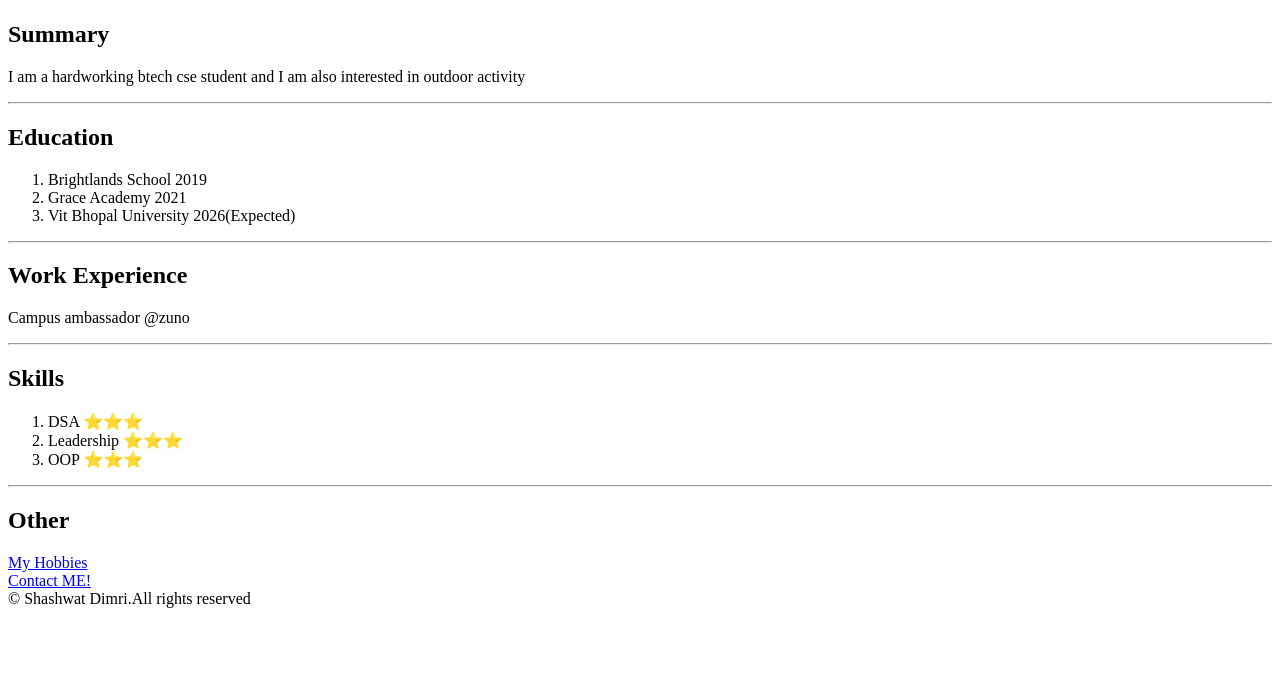
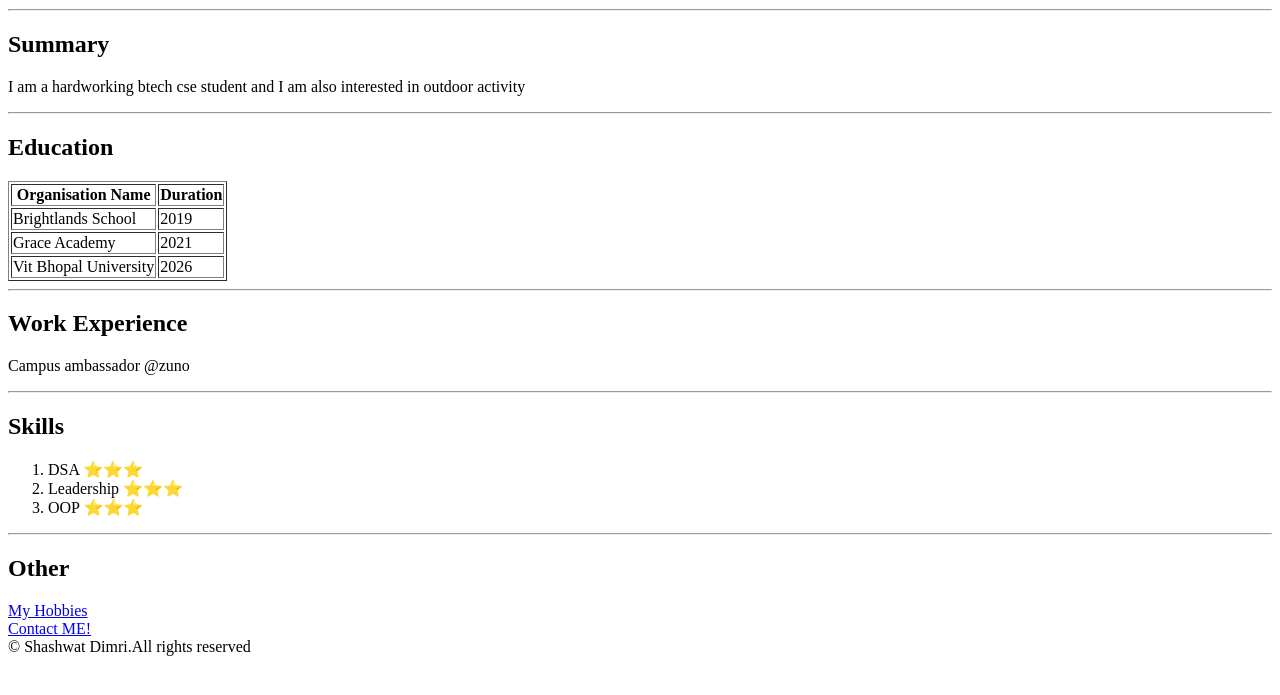
Before and after one commit to berobbb/portfolio0, a plain HTML site: page index.html in a window 1280 px wide. Shown: the part 99-794 px from the top of the page. Drawn offline with Linux system fonts and the light colour scheme.

Commit message:
added table

```diff
--- a/index.html
+++ b/index.html
@@ -9,17 +9,35 @@
 <body>
     <h1>Shashwat Dimri</h1>
 
-<img src="./12ea8f8d-8843-4388-9cb0-e90e350c5e7a.JPG" width="200" length="100">
-
+<img src=".//untitled folder/12ea8f8d-8843-4388-9cb0-e90e350c5e7a.JPG " width="200">
+<hr>
 <h2>Summary</h2>
 <p>I am a hardworking btech cse student and I am also interested in outdoor activity</p>
 <hr>
 <h2>Education</h2>
-<ol>
-    <li>Brightlands School 2019</li>
-    <li>Grace Academy 2021</li>
-    <li>Vit Bhopal University 2026(Expected)</li>
-</ol>
+<table border="1">
+    <thead>
+        <tr>
+            <th>Organisation Name</th>
+            <th>Duration</th>
+        </tr>
+    </thead>
+    <tbody>
+        <tr>
+            <td>Brightlands School</td>
+            <td>2019</td>
+
+        </tr>
+        <tr>
+            <td>Grace Academy</td>
+            <td>2021</td>
+        </tr>
+        <tr>
+            <td>Vit Bhopal University</td>
+            <td>2026</td>
+        </tr>
+    </tbody>
+</table>
 <hr>
 <h2>Work Experience</h2>
 <p>Campus ambassador @zuno</p>
```
Also changed, not shown: 1 other file.
